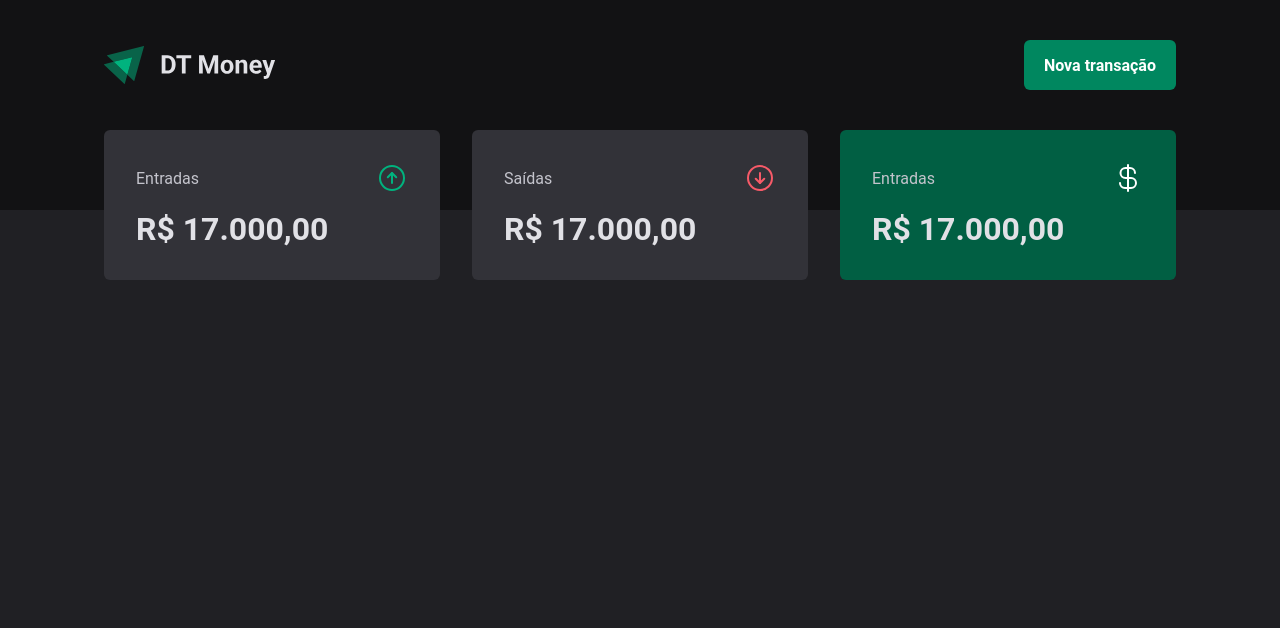
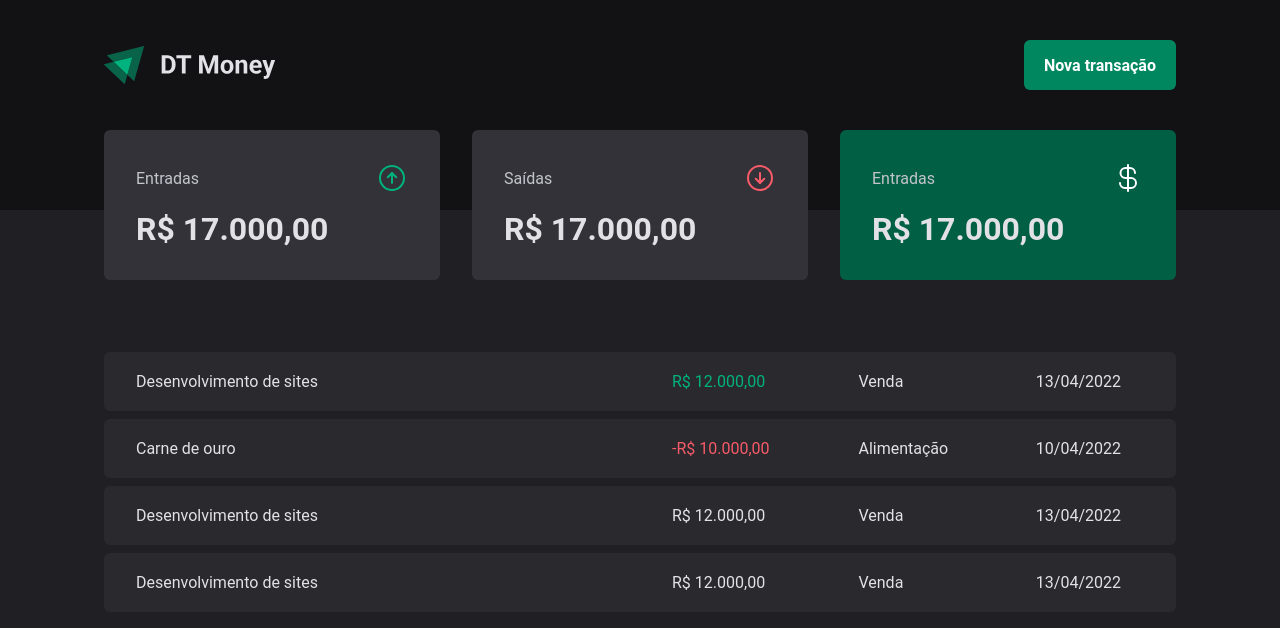
Before and after one commit to Victor19Rodrigues/dt-money, a React app: page / in a window 1280 px wide. Shown: the top 628 px of the page. Built offline with nearby package versions, Linux system fonts and the light colour scheme; the HTML template or start-up script is replaced by a standard one.

Commit message:
feat: create transactions table component

```diff
--- a/src/pages/Transactions/index.tsx
+++ b/src/pages/Transactions/index.tsx
@@ -1,11 +1,51 @@
 import { Header } from '../../components/Header/index'
 import { Summary } from '../../components/Summary'
+import {
+  TransactionsContainer,
+  TransactionsTable,
+  PriceHighlight,
+} from './styles'
 
 export function Transactions() {
   return (
     <div>
       <Header />
       <Summary />
+
+      <TransactionsContainer>
+        <TransactionsTable>
+          <tbody>
+            <tr>
+              <td width='50%'>Desenvolvimento de sites</td>
+              <td>
+                <PriceHighlight variant='income'>R$ 12.000,00</PriceHighlight>
+              </td>
+              <td>Venda</td>
+              <td>13/04/2022</td>
+            </tr>
+            <tr>
+              <td width='50%'>Carne de ouro</td>
+              <td>
+                <PriceHighlight variant='outcome'>-R$ 10.000,00</PriceHighlight>
+              </td>
+              <td>Alimentação</td>
+              <td>10/04/2022</td>
+            </tr>
+            <tr>
+              <td width='50%'>Desenvolvimento de sites</td>
+              <td>R$ 12.000,00</td>
+              <td>Venda</td>
+              <td>13/04/2022</td>
+            </tr>
+            <tr>
+              <td width='50%'>Desenvolvimento de sites</td>
+              <td>R$ 12.000,00</td>
+              <td>Venda</td>
+              <td>13/04/2022</td>
+            </tr>
+          </tbody>
+        </TransactionsTable>
+      </TransactionsContainer>
     </div>
   )
 }
--- a/src/pages/Transactions/styles.ts
+++ b/src/pages/Transactions/styles.ts
@@ -0,0 +1,41 @@
+import styled from 'styled-components'
+
+export const TransactionsContainer = styled.main`
+  width: 100%;
+  max-width: 1120px;
+  margin: 4rem auto 0;
+  padding: 0 1.5rem;
+`
+
+export const TransactionsTable = styled.table`
+  width: 100%;
+  border-collapse: separate;
+  border-spacing: 0 0.5rem;
+  margin-top: 1.5rem;
+
+  td {
+    padding: 1.25rem 2rem;
+    background: ${(props) => props.theme['gray-700']};
+
+    &:first-child {
+      border-top-left-radius: 6px;
+      border-bottom-left-radius: 6px;
+    }
+
+    &:last-child {
+      border-top-right-radius: 6px;
+      border-bottom-right-radius: 6px;
+    }
+  }
+`
+
+export interface PriceHighlightProps {
+  variant: 'income' | 'outcome'
+}
+
+export const PriceHighlight = styled.span<PriceHighlightProps>`
+  color: ${(props) =>
+    props.variant === 'income'
+      ? props.theme['green-300']
+      : props.theme['red-300']};
+`
```
